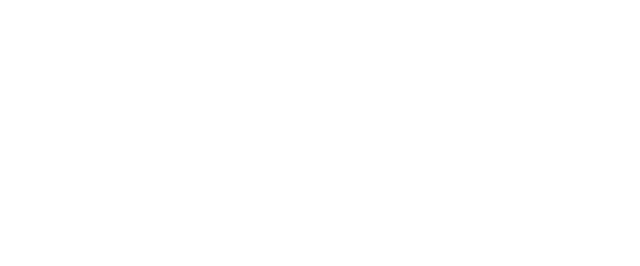
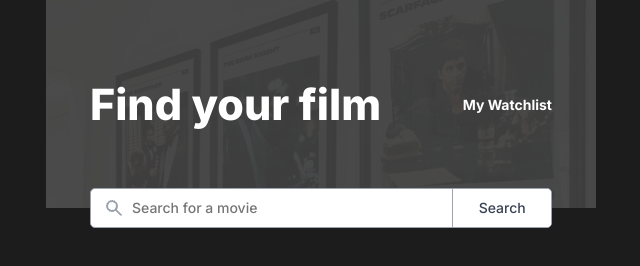
Before and after one commit to ruslan898/scrimba_movie-watchlist, a plain HTML site: page index.html in a window 1280 px wide. Shown: the whole page, without its empty margins (319-959 px from the left). Drawn offline with Linux system fonts and the light colour scheme.

Commit message:
Complete header

```diff
--- a/index.html
+++ b/index.html
@@ -1,13 +1,28 @@
 <!DOCTYPE html>
 <html lang="en">
   <head>
-  <meta charset="UTF-8">
-  <meta name="viewport" content="width=device-width, initial-scale=1.0">
+    <meta charset="UTF-8" />
+    <meta name="viewport" content="width=device-width, initial-scale=1.0" />
     <title>Movie Watchlist</title>
-  <link rel="stylesheet" href="style.css">
+    <link rel="stylesheet" href="style.css" />
   </head>
   <body>
-
+    <header>
+      <div class="overlay"></div>
+      <div class="container">
+        <h1 class="title">Find your film</h1>
+        <a href="#" class="watchlist-link">My Watchlist</a>
+        <div class="movie-search">
+          <img
+            src="./img/search-icon.png"
+            alt="Search icon"
+            class="search-icon"
+          />
+          <input type="text" name="movie-title" placeholder="Search for a movie" class="search-input" />
+          <button class="search-btn">Search</button>
+        </div>
+      </div>
+    </header>
 
     <script src="index.js"></script>
   </body>
--- a/style.css
+++ b/style.css
@@ -11,6 +11,105 @@ html {
   font-family: Inter, sans-serif;
 }
 
+input, button {
+  font-family: inherit;
+}
+
 body {
   font-size: 1.6rem;
+  background: #1c1c1c;
 }
+
+.container {
+  width: clamp(350px, 85%, 462px);
+  margin: 0 auto;
+}
+
+header {
+  position: relative;
+  max-width: 550px;
+  height: 208px;
+  margin: 0 auto;
+  background: url('./img/header-bg.jpg') center center / cover no-repeat;
+  color: #ffffff;
+}
+
+header .container {
+  position: relative;
+  height: 100%;
+  display: flex;
+  justify-content: space-between;
+  align-items: center;
+}
+
+.overlay {
+  position: absolute;
+  width: 100%;
+  height: 100%;
+  background-color: rgba(0, 0, 0, 0.7);
+}
+
+.title {
+  font-size: 4.3rem;
+  font-weight: 800;
+}
+
+.watchlist-link {
+  color: #ffffff;
+  text-decoration: none;
+  font-size: 1.4rem;
+  font-weight: 700;
+}
+
+.movie-search {
+  position: absolute;
+  bottom: 0;
+  width: 100%;
+  transform: translateY(50%);
+  z-index: 10;
+  padding-left: 1.3rem;
+  display: flex;
+  align-items: center;
+  background-color: #ffffff;
+  border: 1px solid #9CA3AF;
+  border-radius: 5px;
+  overflow: hidden;
+}
+
+.search-icon {
+  width: 20px;
+  height: 20px;
+  margin-right: 0.8rem;
+}
+
+.search-input {
+  color: #6b7280;
+  font-size: 1.4rem;
+  font-weight: 500;
+  line-height: 2rem;
+  border: none;
+  outline: none;
+  padding: 0.9rem;
+  padding-left: 0;
+  flex-grow: 2;
+}
+
+.search-btn {
+  height: 100%;
+  color: #374151;
+  font-size: 1.4rem;
+  font-weight: 500;
+  line-height: 2rem;
+  padding: 0.9rem 0;
+  flex-grow: 1;
+  background-color: #fff;
+  border: none;
+  border-left: 1px solid #9CA3AF;
+  cursor: pointer;
+  transition: 0.2s;
+}
+
+.search-btn:hover {
+  background-color: #9CA3AF;
+  color: #fff;
+}
```
Also changed, not shown: img/search-icon.png (added). Lines whose indentation alone changed are shown as unchanged.
